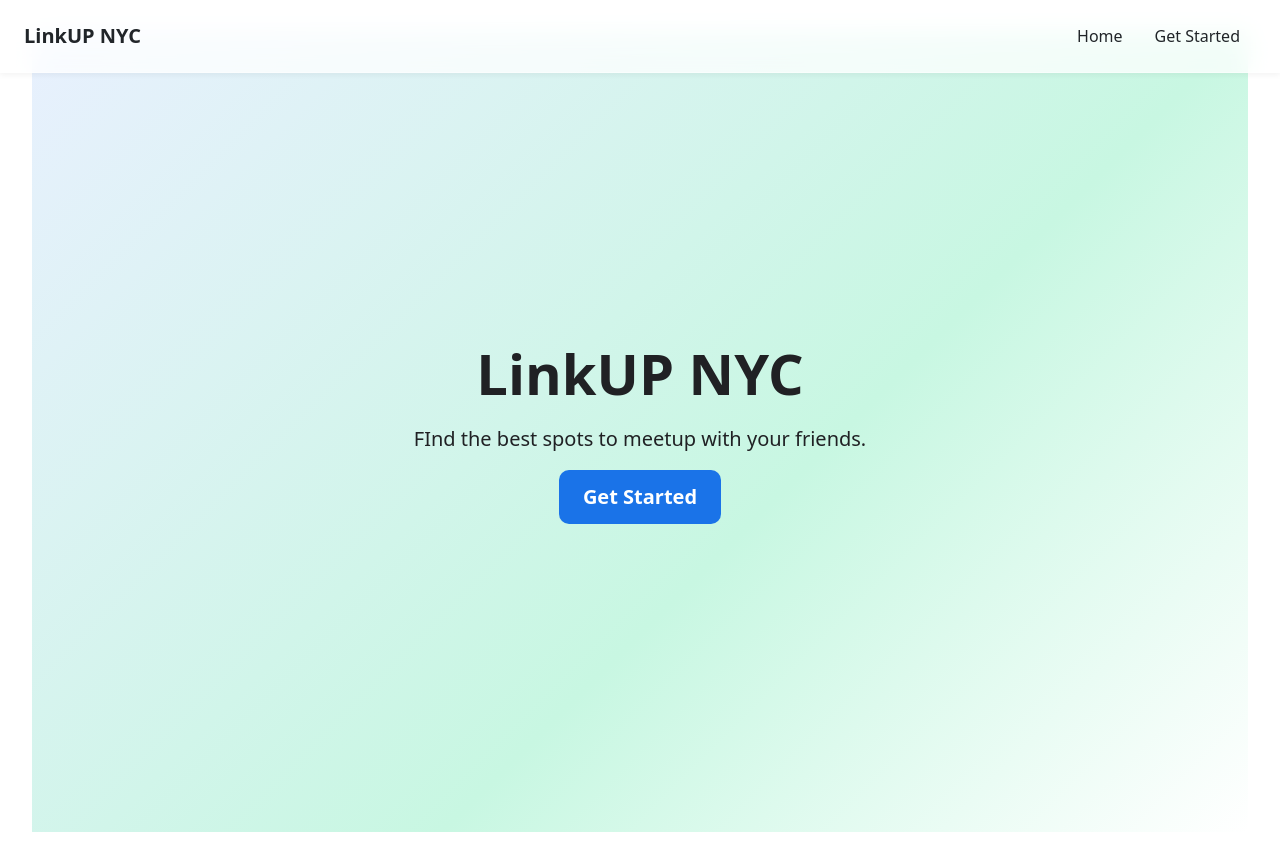
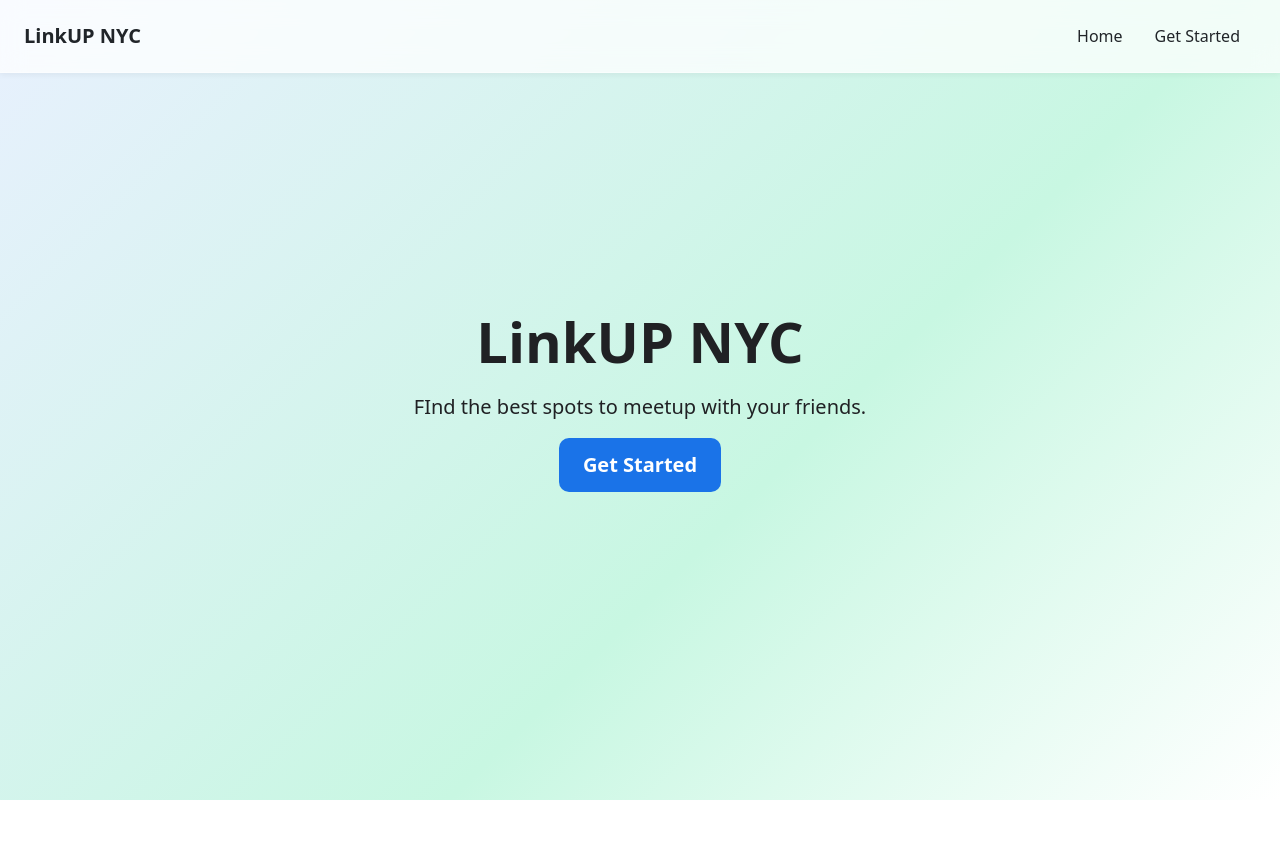
Before and after one commit to tasmiachow/DivHacks, a React app in the folder client/: page / in a window 1280 px wide. After the commit the page ends 800 px from the top, so only its background shows below. Built offline with nearby package versions, Linux system fonts and the light colour scheme; the HTML template or start-up script is replaced by a standard one.

Commit message:
converted to bootstrap

```diff
--- a/client/src/App.css
+++ b/client/src/App.css
@@ -1,8 +1,7 @@
 #root {
-
-  max-width: 1280px;
+  width: 100%;
   margin: 0 auto;
-  padding: 2rem;
+  padding: 0;
   text-align: center;
 }
 
```
